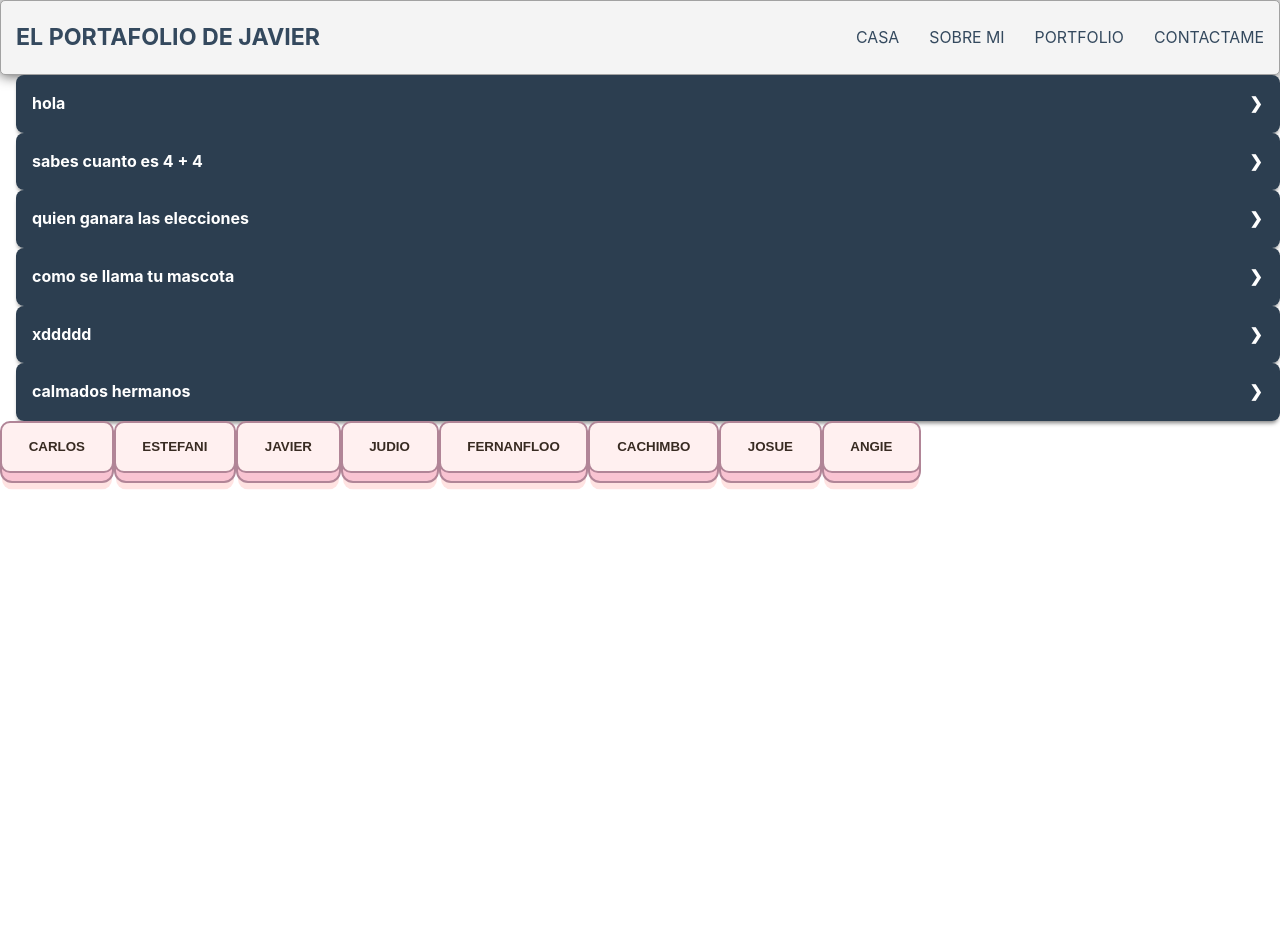
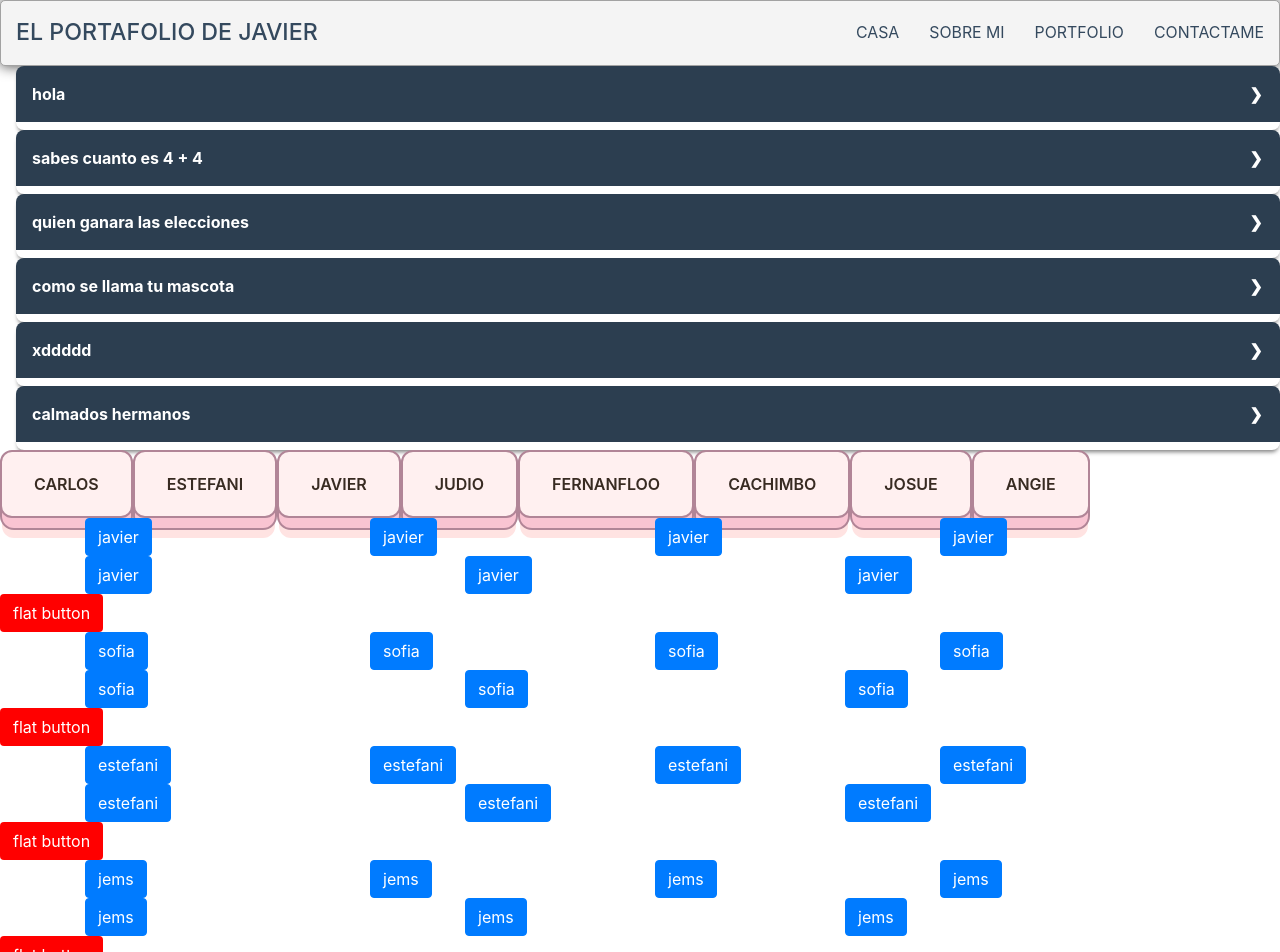
Before and after one commit to fimovol/react-ejemplo, a React (Create React App) app: page / in a window 1280 px wide. Shown: the top 952 px of the page. Before the commit the page ends 800 px from the top, so only its background shows below. Built offline with nearby package versions, Linux system fonts and the light colour scheme.

Commit message:
agregando webadas

```diff
--- a/package.json
+++ b/package.json
@@ -7,9 +7,11 @@
     "@testing-library/jest-dom": "^5.12.0",
     "@testing-library/react": "^11.2.6",
     "@testing-library/user-event": "^12.8.3",
+    "bootstrap": "^4.6.0",
     "gh-pages": "^3.1.0",
     "node-sass": "^6.0.0",
     "react": "^17.0.2",
+    "react-bootstrap": "^1.6.0",
     "react-dom": "^17.0.2",
     "react-scripts": "4.0.3",
     "web-vitals": "^1.1.2"
--- a/src/App.js
+++ b/src/App.js
@@ -2,6 +2,7 @@ import './App.css';
 import Navar from './componets/navavr/navar.js'
 import Accordeon from './componets/cuerpo/cuerpo.js'
 import Boton from './componets/botones/botones.js'
+import Carrucel from './componets/carrucel/carrucel.js'
 /* const Header =({course}) => <h1>{course.name}</h1>
 
 
@@ -94,11 +95,24 @@ const App =()=> {
       descrip:"el nuevo color de los pokemones es marron es muy sad aveces no quiero ni asjdbasoudasbo",
     }
   ]
+  const botoncitos =[
+    "javier",
+    "sofia",
+    "estefani",
+    "jems",
+    "maricrus",
+    "rem",
+    "emilia",
+    "kasuma",
+    "aqua",
+    "el nuevo nombre"
+  ]
   return (
     <div className="App">
       <Navar/>
       <Accordeon acordeon={acordeon}/>
       <Boton name={name}/>
+      <Carrucel value={botoncitos}/>
 
     </div>
   );
--- a/src/componets/botones/botones.js
+++ b/src/componets/botones/botones.js
@@ -1,6 +1,7 @@
 import estilo from './botones.module.scss'
 
 export default function Boton({name}){
+
     return(
         name.map((nombre) =>
             <button className={estilo.learnmore}>{nombre}</button>
--- /dev/null
+++ b/src/componets/carrucel/carrucel.js
@@ -0,0 +1,81 @@
+import React, { useState } from 'react';
+
+
+import Toast from 'react-bootstrap/Toast';
+import { Container, Row, Col } from 'react-bootstrap';
+import Button from 'react-bootstrap/Button';
+
+
+
+const Guardandopendejadas=()=>
+        <>
+            <style type="text/css">
+                {`
+                .btn-flat {
+                background-color: red;
+                color: white;
+                }
+
+                .btn-xxl {
+                padding: 1rem 1.5rem;
+                font-size: 1.5rem;
+                }
+                `}
+            </style>
+
+            <Button variant="flat" size="xl">
+                flat button
+            </Button>
+        </>
+
+function App({value}){
+    return(
+        value.map((iterador) =>
+            <>
+            <Container>
+                <Row>
+                    <Col>
+                    <Button >
+                        {iterador}
+                    </Button>
+                    </Col>
+                    <Col>
+                    <Button >
+                    {iterador}
+                    </Button>
+                    </Col>
+                    <Col>
+                    <Button >
+                    {iterador}
+                    </Button>
+                    </Col>
+                    <Col>
+                    <Button >
+                    {iterador}
+                    </Button>
+                    </Col>
+                </Row>
+                <Row>
+                <Col>
+                    <Button >
+                    {iterador}
+                    </Button>
+                    </Col><Col>
+                    <Button >
+                    {iterador}
+                    </Button>
+                    </Col><Col>
+                    <Button >
+                    {iterador}
+                    </Button>
+                    </Col>
+                </Row>
+            </Container>
+            <Guardandopendejadas/>
+        </>
+        )
+
+    )
+}
+
+export default App
--- a/src/index.js
+++ b/src/index.js
@@ -3,6 +3,7 @@ import ReactDOM from 'react-dom';
 import './index.css';
 import App from './App';
 import reportWebVitals from './reportWebVitals';
+import 'bootstrap/dist/css/bootstrap.min.css';
 
 ReactDOM.render(
   <React.StrictMode>
```
Also changed, not shown: 1 other file (tests, documents, lock files or other folders).
